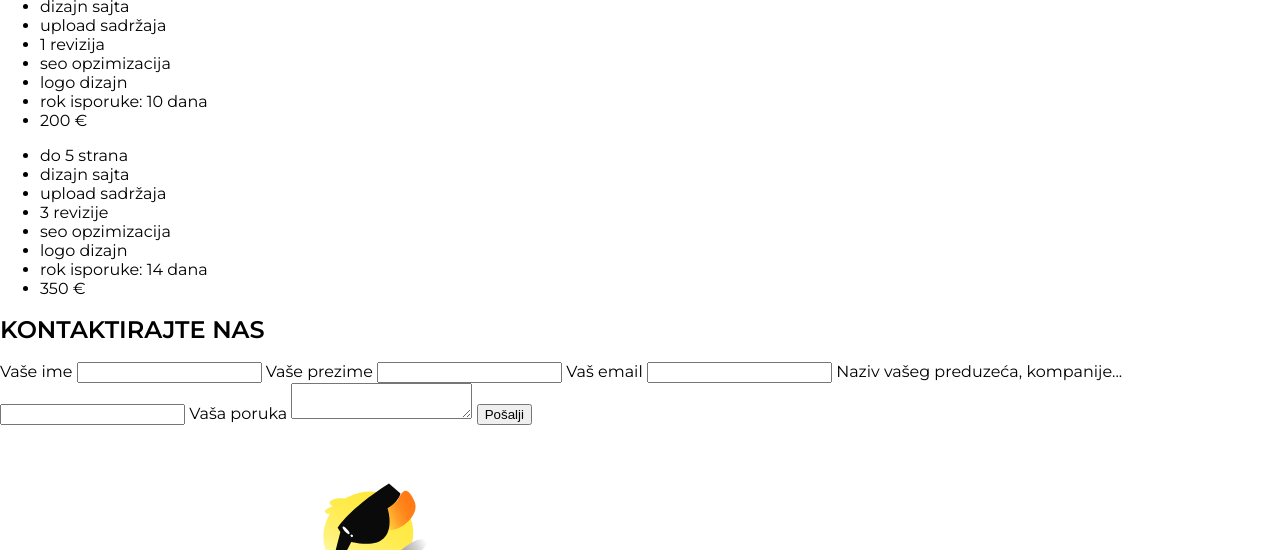
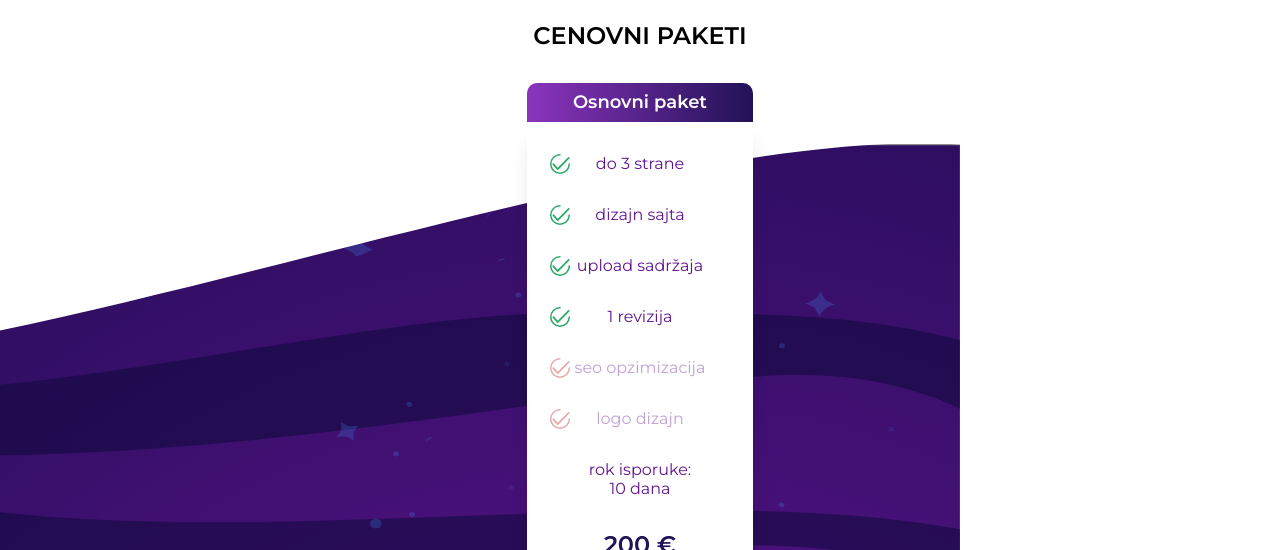
Before and after one commit to Milanrdnvc/re-lay, a website: page index.html in a window 1280 px wide. Shown: the part 3631-4181 px from the top of the page. Drawn offline with Linux system fonts and the light colour scheme.

Commit message:
Implement pricing section

```diff
--- a/index.html
+++ b/index.html
@@ -139,31 +139,61 @@
           <div class="pricing__card">
             <h3 class="pricing__card-title">Osnovni paket</h3>
             <ul class="pricing__card-features">
-              <li class="pricing__card-feature">do 3 strane</li>
-              <li class="pricing__card-feature">dizajn sajta</li>
-              <li class="pricing__card-feature">upload sadržaja</li>
-              <li class="pricing__card-feature">1 revizija</li>
-              <li class="pricing__card-feature">seo opzimizacija</li>
-              <li class="pricing__card-feature">logo dizajn</li>
-              <li class="pricing__card-info">rok isporuke: 10 dana</li>
+              <li class="pricing__card-feature">
+                <img src="./pictures/checked-ok.svg" /> do 3 strane
+              </li>
+              <li class="pricing__card-feature">
+                <img src="./pictures/checked-ok.svg" /> dizajn sajta
+              </li>
+              <li class="pricing__card-feature">
+                <img src="./pictures/checked-ok.svg" /> upload sadržaja
+              </li>
+              <li class="pricing__card-feature">
+                <img src="./pictures/checked-ok.svg" /> 1 revizija
+              </li>
+              <li class="pricing__card-feature pricing__card--blurred-feature">
+                <img src="./pictures/checked-nok.svg" /> seo opzimizacija
+              </li>
+              <li class="pricing__card-feature pricing__card--blurred-feature">
+                <img src="./pictures/checked-nok.svg" /> logo dizajn
+              </li>
+              <li class="pricing__card-info">
+                rok isporuke:<br />
+                10 dana
+              </li>
               <li class="pricing__card-price">200 €</li>
             </ul>
           </div>
           <div class="pricing__card">
-            <h3 class="pricing__card-title"></h3>
+            <h3 class="pricing__card-title">Napredni paket</h3>
             <ul class="pricing__card-features">
-              <li class="pricing__card-feature">do 5 strana</li>
-              <li class="pricing__card-feature">dizajn sajta</li>
-              <li class="pricing__card-feature">upload sadržaja</li>
-              <li class="pricing__card-feature">3 revizije</li>
-              <li class="pricing__card-feature">seo opzimizacija</li>
-              <li class="pricing__card-feature">logo dizajn</li>
-              <li class="pricing__card-info">rok isporuke: 14 dana</li>
+              <li class="pricing__card-feature">
+                <img src="./pictures/checked-ok.svg" /> do 3 strane
+              </li>
+              <li class="pricing__card-feature">
+                <img src="./pictures/checked-ok.svg" /> dizajn sajta
+              </li>
+              <li class="pricing__card-feature">
+                <img src="./pictures/checked-ok.svg" /> upload sadržaja
+              </li>
+              <li class="pricing__card-feature">
+                <img src="./pictures/checked-ok.svg" /> 1 revizija
+              </li>
+              <li class="pricing__card-feature">
+                <img src="./pictures/checked-ok.svg" /> seo opzimizacija
+              </li>
+              <li class="pricing__card-feature">
+                <img src="./pictures/checked-ok.svg" /> logo dizajn
+              </li>
+              <li class="pricing__card-info">
+                rok isporuke:<br />
+                14 dana
+              </li>
               <li class="pricing__card-price">350 €</li>
             </ul>
           </div>
         </div>
-        <!-- <img src="./pictures/background-3.svg" alt="background 3" /> -->
+        <img src="./pictures/background-3.svg" alt="background 3" />
       </section>
       <section class="contact">
         <h2 class="contact__title">Kontaktirajte nas</h2>
--- a/styles.scss
+++ b/styles.scss
@@ -53,7 +53,7 @@ p {
 
 header {
   display: flex;
-  background-color: white;
+  background-color: var(--color-secondary);
   height: 12vh;
   position: sticky;
   top: 0;
@@ -101,7 +101,7 @@ header {
 
       li:last-child {
         a {
-          background-color: white;
+          background-color: var(--color-secondary);
           padding: 0.2rem;
           border-radius: 10px;
           color: var(--color-primary);
@@ -230,10 +230,6 @@ header {
     margin-top: 3rem;
   }
 
-  &__card:last-child {
-    margin-bottom: 0;
-  }
-
   &__card {
     margin-bottom: 8rem;
     position: relative;
@@ -282,3 +278,78 @@ header {
     margin-bottom: 2rem;
   }
 }
+
+.pricing {
+  display: flex;
+  flex-direction: column;
+  align-items: center;
+  position: relative;
+  overflow: hidden;
+
+  & > img {
+    position: absolute;
+    top: 0;
+    left: 0;
+    transform: translateX(-50%);
+    z-index: -2;
+  }
+
+  &__card {
+    margin-top: 1rem;
+    margin-bottom: 3rem;
+
+    ul {
+      margin: 0;
+      list-style-type: none;
+    }
+  }
+
+  &__card-title {
+    background: linear-gradient(90deg, #8b34bd 0%, #221257 100%);
+    color: var(--color-secondary);
+    padding: 0.5rem 0.5rem;
+    font-weight: 600;
+    margin: 0;
+    border-top-left-radius: 10px;
+    border-top-right-radius: 10px;
+    text-align: center;
+  }
+
+  &__card-features {
+    box-shadow: 1px 17px 21px -6px rgba(0, 0, 0, 0.17);
+    padding: 1rem 3rem;
+    border-bottom-left-radius: 10px;
+    border-bottom-right-radius: 10px;
+    background-color: var(--color-secondary);
+  }
+
+  &__card-feature {
+    color: var(--color-primary);
+    padding: 1rem 0;
+    text-align: center;
+    position: relative;
+
+    img {
+      position: absolute;
+      left: -25px;
+    }
+  }
+
+  &__card--blurred-feature {
+    opacity: 0.4;
+  }
+
+  &__card-info {
+    color: var(--color-primary);
+    text-align: center;
+    padding: 1rem 0;
+  }
+
+  &__card-price {
+    font-size: var(--font-large);
+    color: var(--color-tertiary);
+    font-weight: 600;
+    padding: 1rem 0;
+    text-align: center;
+  }
+}
```
Also changed, not shown: css/styles.css, 1 other file.
